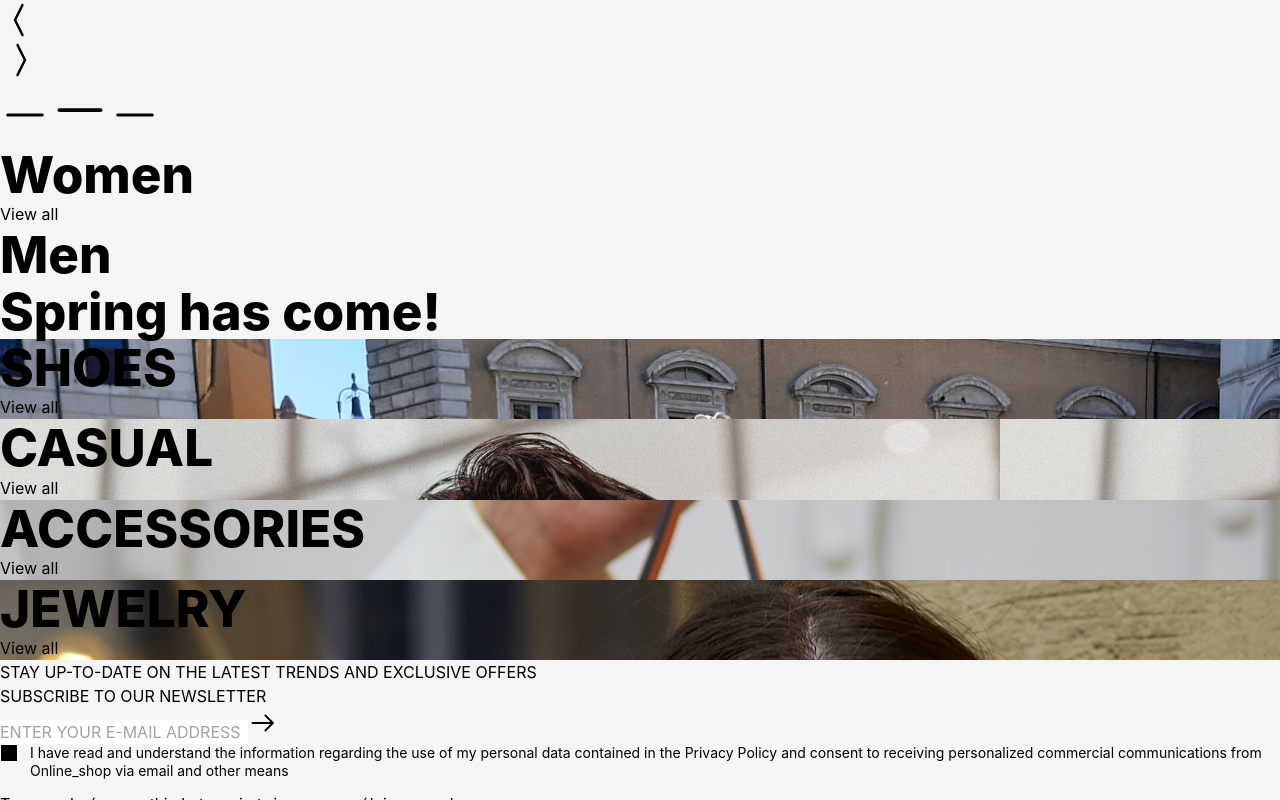
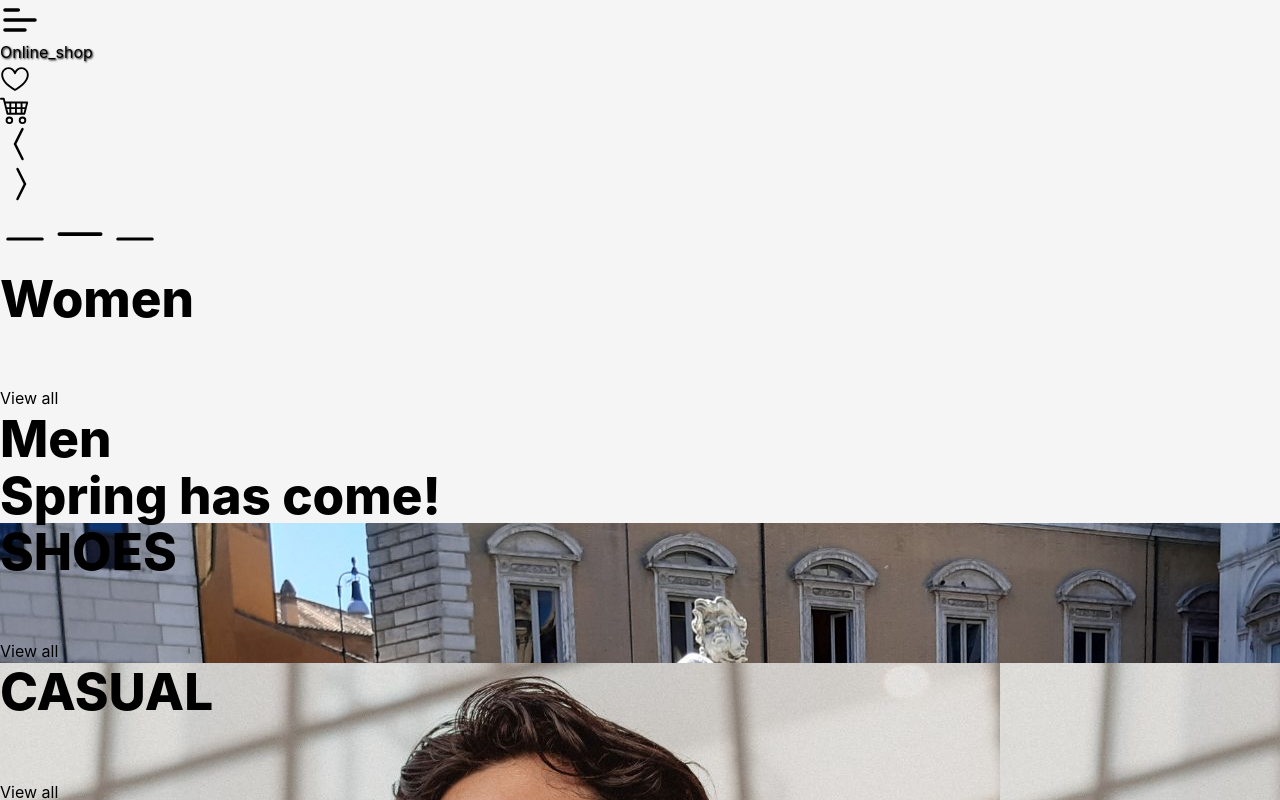
Before and after one commit to wanghaisheng/a-Online_shop-hub, a React (Vite) app: page / in a window 1280 px wide. Shown: the top 800 px of the page. Built offline with nearby package versions, Linux system fonts and the light colour scheme.

Commit message:
adding navigation and favorite, cart pages

```diff
--- a/src/App.tsx
+++ b/src/App.tsx
@@ -1,13 +1,15 @@
 import { BrowserRouter as Router, Routes, Route } from "react-router-dom";
 import Home from "./pages/Home/Home";
 import "./css/App.css";
+import Favorite from "./pages/Favorite/Favorite";
 
 function App() {
   return (
     <Router>
       <Routes>
-        <Route path="/" element={<Home />}></Route>
-
+        <Route path="/" element={<Home />} />
+        <Route path="/favorite" element={<Favorite />} />
+        <Route path="/cart" element={<Favorite />} />
       </Routes>
     </Router>
   );
--- /dev/null
+++ b/src/components/BarNavigation/BarNavigation.tsx
@@ -0,0 +1,30 @@
+//import React from 'react'
+import { CgMenuLeft } from "react-icons/cg";
+import { GoHeart } from "react-icons/go";
+//import { GoHeartFill } from "react-icons/go";  <GoHeartFill />;
+import { BsCart4 } from "react-icons/bs";
+
+
+function BarNavigation() {
+  return (
+    <header className=" fixed top-0 z-10 flex h-16 w-full ">
+      <nav className="flex h-full w-full items-center justify-between p-2">
+        <div className="flex">
+          <CgMenuLeft size={40} className=" text-white drop-shadow-md" />
+          <p
+            style={{ textShadow: "1px 1px 2px black" }}
+            className="  pl-5 text-4xl font-bold  italic text-white"
+          >
+            Online_shop
+          </p>
+        </div>
+        <div className="flex pr-2">
+          <GoHeart size={30} className=" text-white drop-shadow-md cursor-pointer" />
+          <BsCart4 size={30} className=" ml-5 text-white drop-shadow-md cursor-pointer" />
+        </div>
+      </nav>
+    </header>
+  );
+}
+
+export default BarNavigation;
--- a/src/components/HomeTiles/HomeTiles.tsx
+++ b/src/components/HomeTiles/HomeTiles.tsx
@@ -1,4 +1,3 @@
-//import React from 'react'
 import kf1 from "../../assets/kf1.jpg";
 import kf2 from "../../assets/kf2.jpg";
 import kf3 from "../../assets/kf3.jpg";
@@ -12,7 +11,7 @@ function HomeTiles() {
     <section className="h-full w-full">
       <article className="grid grid-cols-1 lg:grid-cols-2">
         <div
-          className="relative h-[730px] max-h-full w-full bg-cover bg-center bg-no-repeat"
+          className="relative aspect-square max-h-full min-h-[500px] w-full bg-cover bg-center bg-no-repeat"
           style={{
             backgroundImage: `url(${kf3})`,
           }}
@@ -21,7 +20,7 @@ function HomeTiles() {
         </div>
 
         <div
-          className="relative h-[730px] max-h-full w-full bg-cover bg-top bg-no-repeat"
+          className="relative aspect-square max-h-full min-h-[500px] w-full bg-cover bg-top bg-no-repeat"
           style={{
             backgroundImage: `url(${kf1})`,
           }}
@@ -31,7 +30,7 @@ function HomeTiles() {
       </article>
       <article className="grid grid-cols-1 lg:grid-cols-2">
         <div
-          className="relative h-[730px] max-h-full w-full bg-cover bg-bottom bg-no-repeat"
+          className="relative aspect-square max-h-full min-h-[500px] w-full bg-cover bg-bottom bg-no-repeat"
           style={{
             backgroundImage: `url(${kf4})`,
           }}
@@ -39,7 +38,7 @@ function HomeTiles() {
           <NavLinksHome title={"ACCESSORIES"} link={"/polllll"} />
         </div>
         <div
-          className="relative h-[730px] max-h-full w-full bg-cover bg-top bg-no-repeat"
+          className="relative aspect-square max-h-full min-h-[500px] w-full bg-cover bg-top bg-no-repeat"
           style={{
             backgroundImage: `url(${kf2})`,
           }}
--- a/src/components/ui/NavLinksHome/NavLinksHome.tsx
+++ b/src/components/ui/NavLinksHome/NavLinksHome.tsx
@@ -7,12 +7,12 @@ function NavLinksHome( {title, link}) {
         <h1 className="absolute right-1/2 top-1/2 block -translate-y-1/2 translate-x-1/2 transform cursor-pointer text-white">
           {title}
         </h1>
-        <a
+        <p
           className="absolute right-1/2 top-1/2 block -translate-y-1/2 translate-x-1/2 transform cursor-pointer border-b-2 text-xl font-normal text-white"
           style={{ marginTop: "60px", textDecorationThickness: "1.5px" }}
         >
           View all
-        </a>
+        </p>
       </article>
     </NavLink>
   );
--- /dev/null
+++ b/src/pages/Favorite/Favorite.tsx
@@ -0,0 +1,9 @@
+//import React from 'react'
+
+function Favorite() {
+  return (
+    <div className=" h-dvh w-dvw bg-orange-400">Favorite</div>
+  )
+}
+
+export default Favorite;
--- a/src/pages/Home/Home.tsx
+++ b/src/pages/Home/Home.tsx
@@ -8,11 +8,13 @@ import springMobile from "../../assets/springmobile.jpg";
 import HomeNewsletter from "../../components/HomeNewsletter/HomeNewsletter";
 import Footer from "../../components/Footer/Footer";
 import NavLinksHome from "../../components/ui/NavLinksHome/NavLinksHome";
+import BarNavigation from "../../components/BarNavigation/BarNavigation";
 
 
 function Home() {
   return (
     <div className="h-full w-full max-w-[2000px]">
+      <BarNavigation />
       <MainCarousel />
       <section className="relative h-full w-full">
         {/* mobile image */}
@@ -38,7 +40,7 @@ function Home() {
       <section className="relative h-full w-full">
         {/* mobile image */}
         <div
-          className="block h-[670px] w-full bg-cover bg-center bg-no-repeat sm:hidden"
+          className="block h-[600px] w-full bg-cover bg-center bg-no-repeat sm:hidden"
           style={{
             backgroundImage: `url(${springMobile})`,
           }}
```
Also changed, not shown: src/pages/Cart/Cart.tsx (added, +7 -0 lines).
